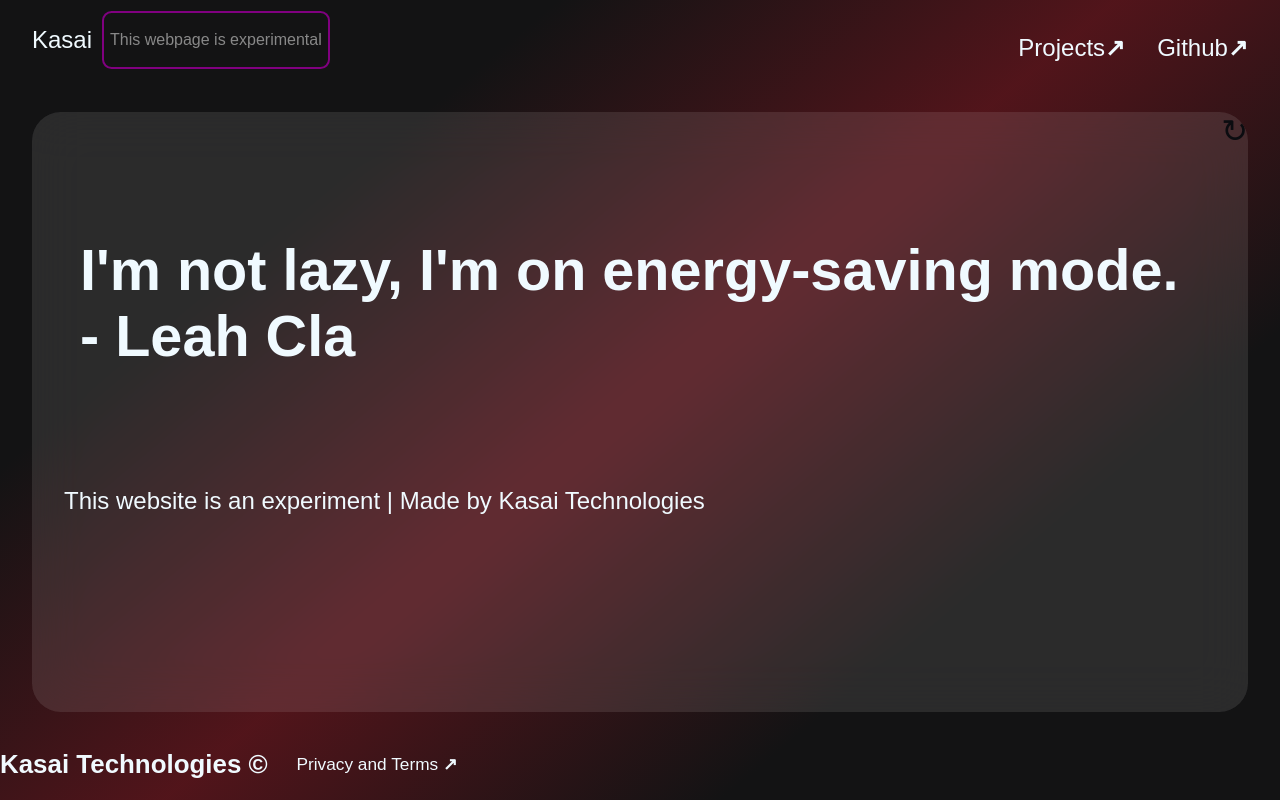
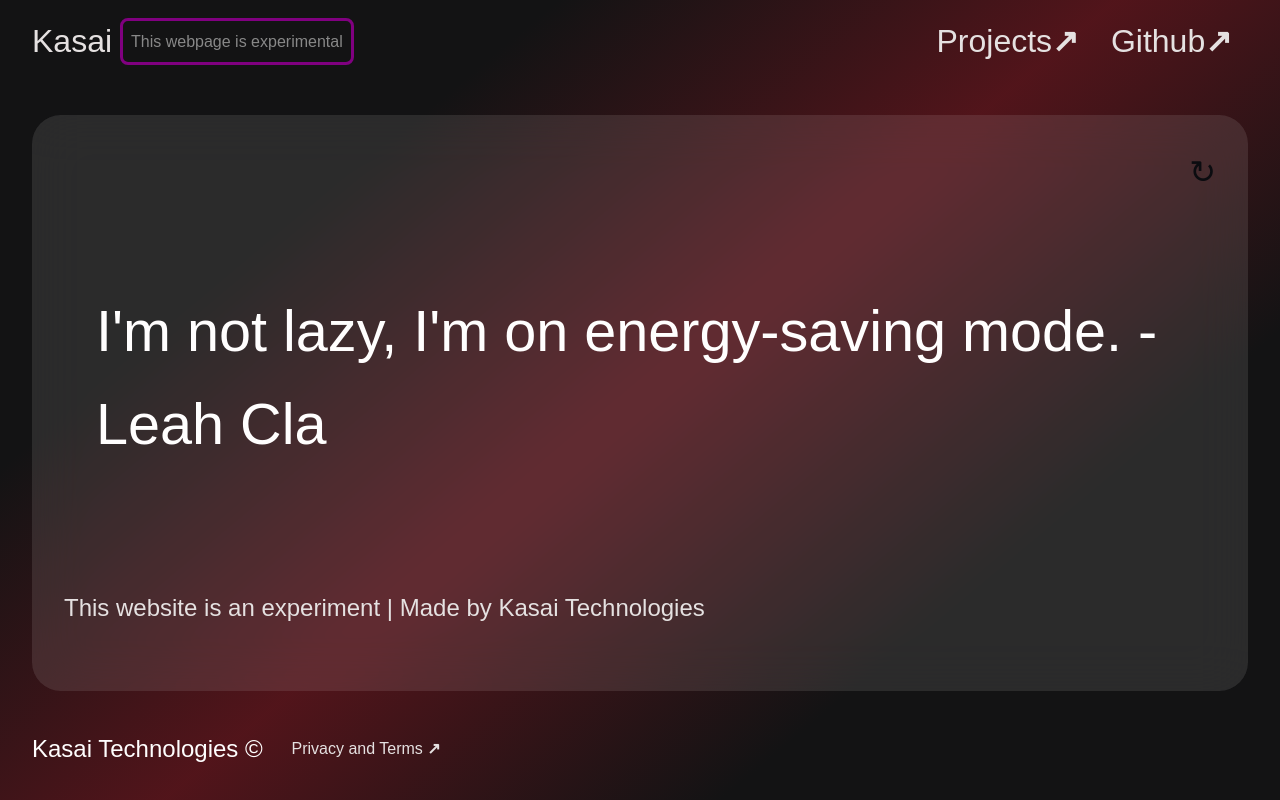
Before and after one commit to kirilft/Chromium, an Angular app: page /main in a window 1280 px wide. Built offline with nearby package versions, Linux system fonts and the light colour scheme; a web font is replaced by a local one.

Commit message:
main complete

```diff
--- a/src/app/app.component.css
+++ b/src/app/app.component.css
@@ -0,0 +1,3 @@
+router-outlet {
+    display: none;
+}
--- a/src/app/footer/footer.component.css
+++ b/src/app/footer/footer.component.css
@@ -1,15 +1,14 @@
 footer {
-  color: var(--color-snow);
-  margin:0;
-  padding: 0;
+  margin-left: 2rem;
+  margin-top: 1rem;
+  margin-bottom: 2rem;
   gap: 1.8rem;
   display: flex;
   align-items: center;
   position: fixed;
   left: 0;
   bottom: 0;
-  width: 100%;
-  font-size: calc(0.6rem + 0.6vw);
+  font-size: 1rem;
 }
 
 a {
@@ -21,9 +20,50 @@ a {
 }
 
 .privacy-link {
-  color: var(--color-snow);
+  color: var( --color-off-white);
 }
 
 .privacy-link:hover {
-  color: var(--color-light-blue);
+  color: var(--color-accent-blue);
 }
+
+
+@media only screen and (min-resolution: 1.5dppx) {
+  footer {
+    margin-top: 1rem;
+    margin-bottom: 1rem;
+    gap: 1.8rem;
+    font-size: 0.8rem;
+  }
+}
+
+
+@media only screen and (min-resolution: 2dppx) {
+  footer {
+    margin-left: 1.5rem;
+    margin-top: 0.5rem;
+    margin-bottom: 0.5rem;
+    gap: 1.8rem;
+    font-size: 0.6rem;
+  }
+}
+
+@media only screen and (min-resolution: 4dppx) {
+  footer {
+    margin-left: 1rem;
+    margin-top: 0.5rem;
+    margin-bottom: 0.5rem;
+    gap: 1.8rem;
+    font-size: 0.4rem;
+  }
+}
+
+@media only screen and (min-resolution: 5dppx) {
+  footer {
+    margin-left: 0.5rem;
+    margin-top: 0.25rem;
+    margin-bottom: 0.25rem;
+    gap: 1.8rem;
+    font-size: 0.2rem;
+  }
+}
--- a/src/app/header/header.component.css
+++ b/src/app/header/header.component.css
@@ -1,52 +1,81 @@
 .header {
-  color: var(--color-snow);
-  margin:0 0 0 2rem;
-  padding: 0;
   display: flex;
   justify-content: space-between;
   align-items: center;
   position: sticky;
   top: 0;
-  height: 10vh;
 }
 
-.left,
+.left {
+  display: flex;
+  align-items: center;
+  margin-left: 2rem;
+}
+
+.experimental-box {
+  color: var(--color-neutral-grey);
+  border: 0.2rem solid purple;
+  border-radius: 0.5rem;
+  margin: 0.5rem;
+  padding: 0.5rem;
+}
+
 .right {
   display: flex;
   align-items: center;
-}
-
-h1 {
-  font-size: 1.5rem;
-  font-weight: 400;
-}
-
-.experimental-box {
-  color: var(--color-gray);
-  border: 0.15rem solid purple;
-  border-radius: 0.6rem;
-  margin: 10px;
-  padding: 1px 6px;
-  line-height: 1.2em;
-  font-size: 1rem;
-}
-
-a {
-  text-decoration: none;
-  color: inherit;
-  font-style: inherit;
-  font-weight: inherit;
-  align-self: center;
+  margin-right: 2rem;
 }
 
 .link {
-  color: var(--color-snow);
-  margin: 1rem 2rem 0 0;
-  font-size: 1.5rem;
-  font-weight: 400;
-  padding: 0;
+  font-size: 2rem;
+  margin: 1rem;
 }
 
 .link:hover {
-  color: var(--color-light-blue);
+  color: var(--color-accent-blue);
 }
+
+@media only screen and (min-resolution: 1.5dppx) {
+  .link {
+    font-size: 1.6rem;
+    margin: 0.8rem;
+  }
+  .left {
+    margin-left: 1.6rem;
+    font-size: 0.8rem;
+  }
+}
+
+
+@media only screen and (min-resolution: 2dppx) {
+  .link {
+    font-size: 1.2rem;
+    margin: 0.6rem;
+  }
+  .left {
+    margin-left: 1.2rem;
+    font-size: 0.6rem;
+  }
+}
+
+@media only screen and (min-resolution: 4dppx) {
+  .link {
+    font-size: 0.8rem;
+    margin: 0.4rem;
+  }
+  .left {
+    margin-left: 0.8rem;
+    font-size: 0.4rem;
+  }
+}
+
+@media only screen and (min-resolution: 5dppx) {
+  .link {
+    font-size: 0.4rem;
+    margin: 0.2rem;
+  }
+  .left {
+    margin-left: 0.4rem;
+    font-size: 0.2rem;
+  }
+}
--- a/src/app/main/main.component.css
+++ b/src/app/main/main.component.css
@@ -1,54 +1,122 @@
 main {
-  padding: 0;
+  display: flex;
   flex-direction: column;
   align-items: center;
   justify-content: space-between;
-  overflow-y: auto;
   margin: 2rem;
+  padding: 2rem;
   border-radius:calc(1rem + 1vw);
   background-color: rgba(255,255,255, .10);
   backdrop-filter: blur(25px);
-  height: 75vh;
+  height:calc(80vh - 4rem);
 }
 
 .typewriter-text {
   margin: 2rem;
-  padding: 1rem;
   display: flex;
   justify-content: center;
   align-items: center;
   overflow-wrap: break-word;
   overflow: hidden;
   text-overflow: ellipsis;
-  color: var(--color-snow);
   font-size:calc(1rem + 1vw);
 }
 
 .additional-text {
-  margin: 2rem auto;
-  padding: 2rem;
-  text-align: left;
-  overflow-wrap: break-word;
-  overflow: hidden;
-  text-overflow: ellipsis;
-  color: var(--color-snow);
-  font-size: 1.5rem;
+  width: 100%;
+  margin: 2rem; /* Adds space around the element */
+  text-align: left; /* Ensures text aligns to the left */
+  overflow-wrap: break-word; /* Allows long words to break and wrap onto the next line */
+  overflow: hidden; /* Hides overflow content that does not fit in the block's box */
+  text-overflow: ellipsis; /* Adds an ellipsis (...) to indicate text overflow */
+  color: var(--color-off-white); /* Sets the text color */
+  font-size: 1.5rem; /* Sets the size of the font */
 }
 
 .reload {
   margin: 0 0 0 auto;
-  padding: 0;
   display: flex;
   justify-content: flex-end;
   align-items: center;
   cursor: pointer;
   user-select: none;
-  color: var(--color-black);
+  color: var(--color-space-black);
   font-size: 2rem;
   transition: transform 0.3s ease;
   width: fit-content;
 }
 
 .reload:hover{
-  color: var(--color-light-gray);
+  color: var(--color-off-white);
 }
+
+@media only screen and (min-resolution: 1.5dppx) {
+  main {
+    margin: 1rem;
+    padding: 1rem;
+    height:calc(80vh - 2rem);
+    border-radius:calc(0.5rem + 1vw);
+  }
+  .typewriter-text {
+    margin: 1rem;
+    font-size:calc(0.75rem + 1vw);
+  }
+  .additional-text {
+    margin: 1rem;
+    font-size: 1.2rem;
+  }
+  .reload {
+    font-size: 1.5rem;
+  }
+}
+
+
+@media only screen and (min-resolution: 2dppx) {
+  main {
+    margin: 0.5rem;
+    padding: 0.5rem;
+    height:calc(70vh - 1rem);
+    border-radius:calc(0.25rem + 1vw);
+  }
+  .typewriter-text {
+    margin: 0.5rem;
+    font-size:calc(0.4rem + 1vw);
+  }
+  .additional-text {
+    margin: 0.5rem;
+    font-size: 0.8rem;
+  }
+  .reload {
+    font-size: 1rem;
+  }
+}
+
+@media only screen and (min-resolution: 4dppx) {
+  main {
+    margin: 0.25rem;
+    padding: 0.25rem;
+    height:calc(70vh - 0.5rem);
+    border-radius:1vw;
+  }
+  .typewriter-text {
+    margin: 0;
+    font-size:calc(0.2rem + 1vw);
+  }
+  .additional-text {
+    margin: 0.25rem;
+    font-size: 0.4rem;
+  }
+  .reload {
+    font-size: 0.5rem;
+  }
+}
+
+@media only screen and (min-resolution: 5dppx) {
+  .typewriter-text {
+    font-size:calc(0.1rem + 1vw);
+  }
+  .additional-text {
+    margin: 0.25rem;
+    font-size: 0.2rem;
+  }
+}
--- a/src/app/shared/shared.module.ts
+++ b/src/app/shared/shared.module.ts
@@ -7,6 +7,6 @@ import { FooterComponent } from '../footer/footer.component';
 @NgModule({
   declarations: [HeaderComponent, FooterComponent],
   imports: [CommonModule],
-  exports: [HeaderComponent, FooterComponent] // Make them available outside of SharedModule
+  exports: [HeaderComponent, FooterComponent]
 })
 export class SharedModule { }
--- a/src/styles.css
+++ b/src/styles.css
@@ -1,24 +1,26 @@
 :root {
-  --color-black: #0B0C10; /* 0F0F0F */
-  --color-midnight: #1F1F1F; /* #222 */
-  --color-gray: #888;
-  --color-light-gray: #E5E1E1; /* B1B1B1 */
-  --color-light-blue: #80b2ef;
-  --color-dark-blue: #2C3E50;
-  --color-snow: #F0FAFF; /* F1F1F1 */
-  --color-blue: #007bff;
-  --color-green: #28a745;
+  /* Main Colors */
+  --color-space-black: #0b0c10; /* High Contrast */
+  --color-midnight-sky: #1f1f1f; /* Background */
+  --color-neutral-grey: #888888; /* Secondary */
+  --color-ivory-white: #FFFEFE; /* Headings */
+  --color-off-white: #e5e1e1; /* Text */
+
+  /* Accent Colors */
+  --color-accent-blue: #007bff; /* For Links on Hover */
+  --color-accent-green: #28a745; /* For Checkboxes or Sliders */
+  --color-accent-red:#FF0000; /* For Cancel Actions */
 }
 
 * {
+  margin: 0;
+  padding: 0;
   box-sizing: border-box;
-  font-family: 'Poppins', sans-serif;
 }
 
-html,
-body {
-  margin: 0;
-  padding: 0;
+
+body,
+html {
   width: 100%;
   height: 100%;
   background-image: linear-gradient(
@@ -29,7 +31,40 @@ body {
   #131314 75%,
   #131314 100%
 );
+
+  /*setup Font*/
+  font-family: "Poppins", sans-serif;
+  color: var(--color-off-white);
+  font-size: 100%;
+  line-height: 1.6;
 }
+
+h1,
+h2,
+h3,
+h4,
+h5,
+h6 {
+  font-weight: normal;
+  color: var(--color-ivory-white);
+}
+
+a {
+  text-decoration: none;
+  align-self: center;
+  color: var(--color-off-white);
+}
+
+a:hover,
+a:focus {
+  color: var(--color-accent-blue);
+}
+
+button:focus:not(:focus-visible),
+a:focus:not(:focus-visible) {
+  outline: none;
+}
+
 ::-webkit-scrollbar {
   width: 8px;
 }
```
Lines whose indentation alone changed are shown as unchanged.
